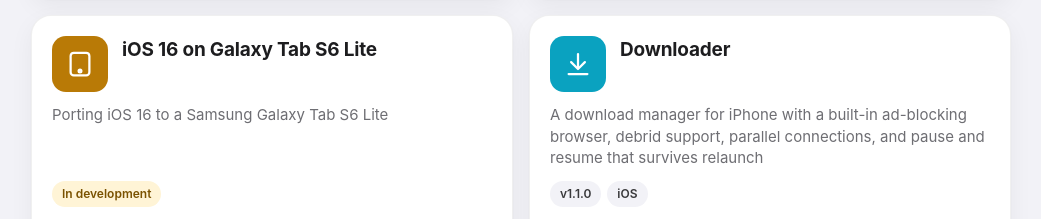
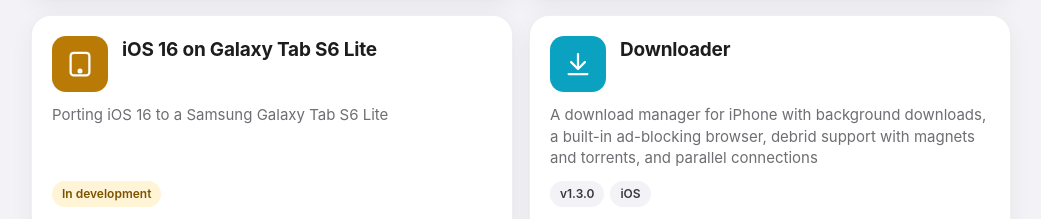
Before and after one commit to c12n/apps, a plain HTML site: page index.html in a window 1280 px wide. Shown: the part 1047-1266 px from the top of the page, without its empty margins (119-1160 px from the left). Drawn offline with Linux system fonts and the light colour scheme.

Commit message:
Downloader card: v1.3.0

```diff
--- a/index.html
+++ b/index.html
@@ -492,9 +492,9 @@
             </div>
             <h2 class="card-title">Downloader</h2>
           </div>
-          <p class="card-desc">A download manager for iPhone with a built-in ad-blocking browser, debrid support, parallel connections, and pause and resume that survives relaunch</p>
+          <p class="card-desc">A download manager for iPhone with background downloads, a built-in ad-blocking browser, debrid support with magnets and torrents, and parallel connections</p>
           <div class="pills">
-            <span class="pill">v1.1.0</span>
+            <span class="pill">v1.3.0</span>
             <span class="pill">iOS</span>
           </div>
           <div class="actions">
```
